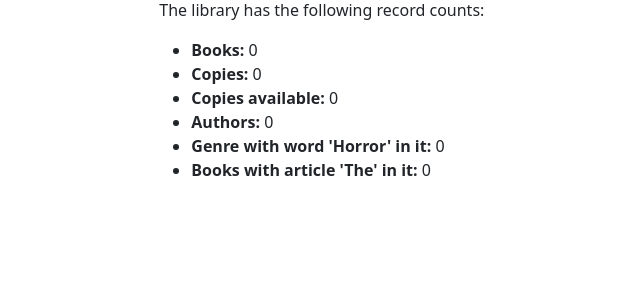
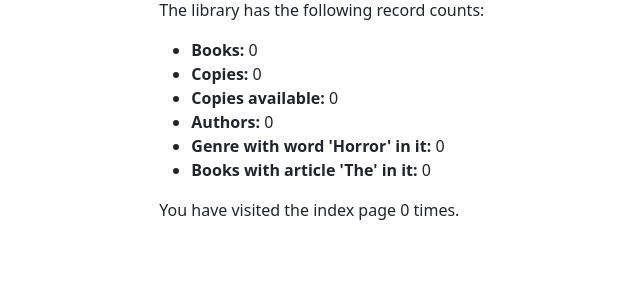
Before and after one commit to CesarLiChen/local-library-django, a Django app: page /catalog/ in a window 1280 px wide. Shown: the part 144-444 px from the top of the page, without its empty margins (66-706 px from the left). Run offline with Django 4.2, Linux system fonts and the light colour scheme; data that the repository does not hold is empty.

Commit message:
Adds session to make a visits count

```diff
--- a/catalog/templates/index.html
+++ b/catalog/templates/index.html
@@ -23,4 +23,8 @@
         <li><strong>Genre with word 'Horror' in it: </strong>{{ num_genres_with_word }}</li>
         <li><strong>Books with article 'The' in it: </strong>{{ num_books_with_word_the }}</li>
     </ul>
+
+    <p>
+        You have visited the index page {{ num_visits }} time{{ num_visits|pluralize }}.
+    </p>
 {% endblock %}
--- a/catalog/views.py
+++ b/catalog/views.py
@@ -21,6 +21,11 @@ def index(request):
     num_genres_with_word = Genre.objects.filter(name__icontains='horror').count()
     num_books_with_word_the = Book.objects.filter(title__icontains='the ').count()
 
+    # Number of visits to this view, as counted in the session variable.
+    # Gets a session value, setting default it is not present (0).
+    num_visits = request.session.get('num_visits', 0)
+    request.session['num_visits'] = num_visits + 1
+
     context = {
         'num_books': num_books,
         'num_instances': num_instances,
@@ -28,6 +33,7 @@ def index(request):
         'num_authors': num_authors,
         'num_genres_with_word': num_genres_with_word,
         'num_books_with_word_the': num_books_with_word_the,
+        'num_visits': num_visits,
     }
 
     # Render the HTML template index.html with the data in the context variable
@@ -81,6 +87,7 @@ class BookDetailView(generic.DetailView):
 
 class AuthorListView(generic.ListView):
     model = Author
+    paginate_by = 10
 
 class AuthorDetailView(generic.DetailView):
     model = Author
```
